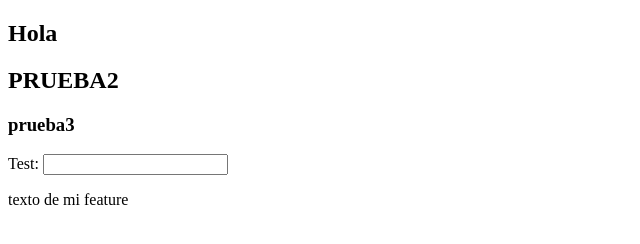
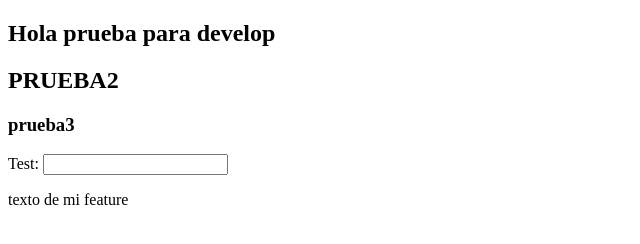
Before and after one commit to GermanPrimero/TEST_GIT, a plain HTML site: page index.html in a window 1280 px wide. Shown: the whole page, without its empty margins (0-640 px from the left). Drawn offline with Linux system fonts and the light colour scheme.

Commit message:
prueba para arreglar conflicto con cambio

```diff
--- a/index.html
+++ b/index.html
@@ -7,7 +7,7 @@
 </head>
 <body>
     <section>
-        <h1>Hola</h1>
+        <h1>Hola prueba para develop</h1>
         <h2>PRUEBA2</h2>
         <h3>prueba3</h3>
         <label for="test">Test:</label>
```
